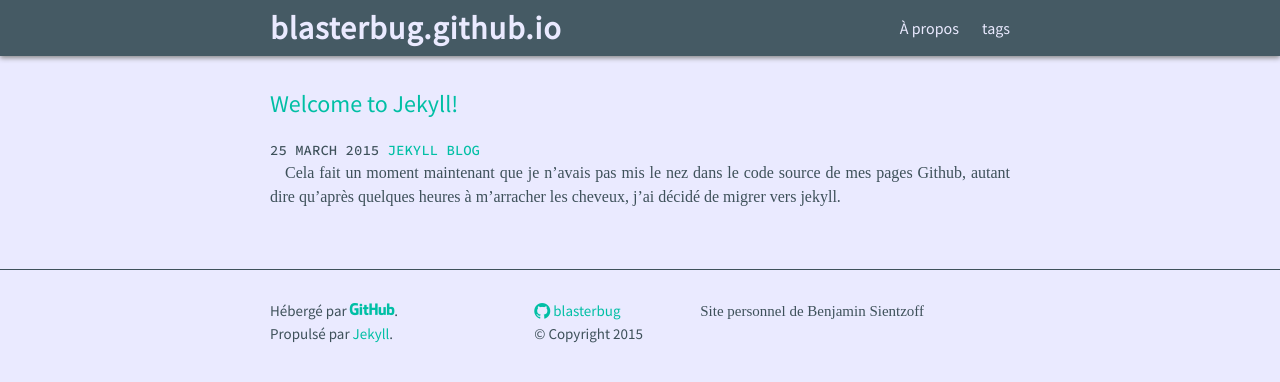
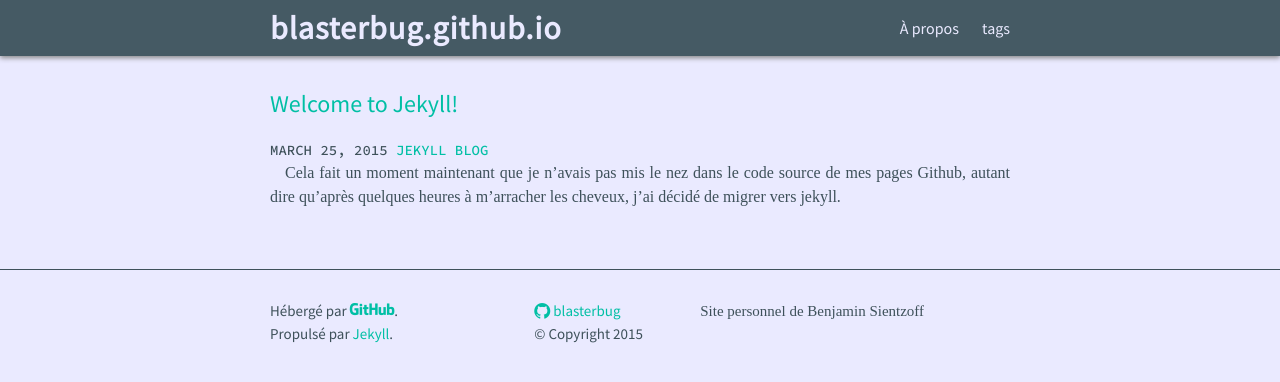
Before and after one commit to blasterbug/blasterbug.github.io, a Jekyll site: the page built from index.html, in a window 1280 px wide. Shown: the top 382 px of the page. Built offline with Jekyll 4.4.1, drawn with Linux system fonts in a browser that asks for light colours; some web fonts are replaced; the list of posts is cut into pages by our own code.

Commit message:
american date style

```diff
--- a/_layouts/post.html
+++ b/_layouts/post.html
@@ -5,7 +5,7 @@
 
   <header class="post-header">
     <h1 class="post-title">{{ page.title }}</h1>
-    <p class="post-meta">{{ page.date | date: "%d %B %Y" }}{% if page.author %} - {{ page.author }}{% endif %}{% if page.meta %} - {{ page.meta }}{% endif %}{% for category in page.categories %} <a href="/tags/#{{ category }}">{{ category }}</a>{% endfor %}</p>
+    <p class="post-meta">{{ page.date | date: "%B %d, %Y" }}{% if page.author %} - {{ page.author }}{% endif %}{% if page.meta %} - {{ page.meta }}{% endif %}{% for category in page.categories %} <a href="/tags/#{{ category }}">{{ category }}</a>{% endfor %}</p>
   </header>
   <article class="post-content">
     {{ content }}
--- a/index.html
+++ b/index.html
@@ -11,7 +11,7 @@
         <h2>
           <a class="post-link" href="{{ post.url | prepend: site.baseurl }}">{{ post.title }}</a>
         </h2>
-        <span class="post-meta">{{ post.date | date: "%d %B %Y" }}
+        <span class="post-meta">{{ post.date | date: "%B %d, %Y" }}
         {% for category in post.categories %} <a href="/tags/#{{ category }}">{{ category }}</a>{% endfor %}
         </span>
         <p>{{ post.excerpt | strip_html | strip_newlines }}</p>
--- a/tags.html
+++ b/tags.html
@@ -15,7 +15,7 @@
         <li>
           <a href="{{ post.url }}">{{ post.title }}</a> -
           <span class="post-meta">
-          {{ post.date | date: "%d %b %y" }}
+          {{ post.date | date: "%b %y" }}
           </span>
         </li>
         {% endif %}
```
